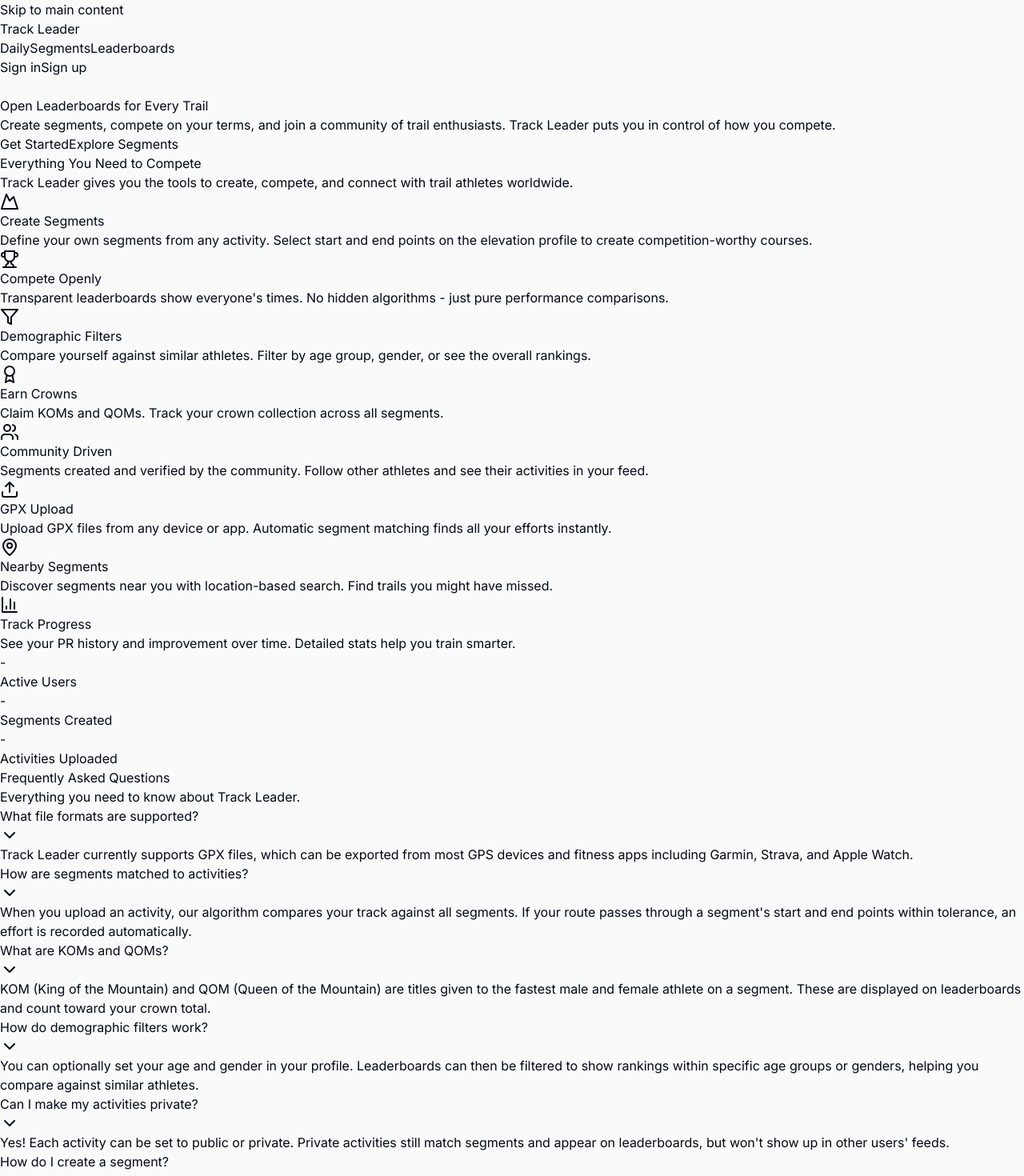
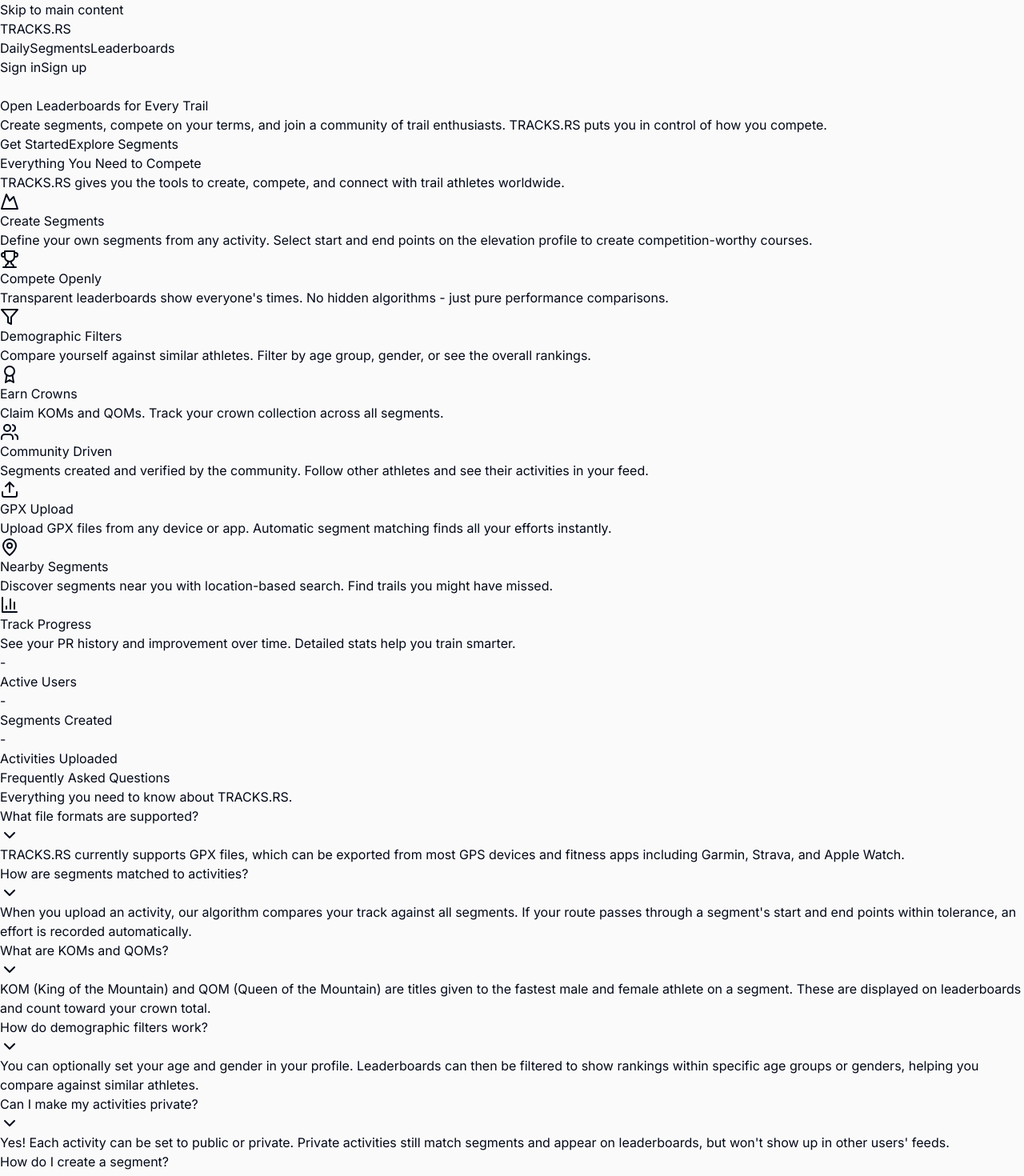
Before and after one commit to estk/track-leader, a Next.js app: page / in a window 1280 px wide. Shown: the top 1470 px of the page at 80% size. Built offline with nearby package versions, Linux system fonts and the light colour scheme; no server answers.

Commit message:
tracks.rs change

```diff
--- a/src/app/(auth)/register/page.tsx
+++ b/src/app/(auth)/register/page.tsx
@@ -51,7 +51,7 @@
         <CardHeader className="space-y-1">
           <CardTitle className="text-2xl font-bold">Create an account</CardTitle>
           <CardDescription>
-            Enter your details to create your Track Leader account
+            Enter your details to create your TRACKS.RS account
           </CardDescription>
         </CardHeader>
         <form onSubmit={handleSubmit}>
--- a/src/app/layout.tsx
+++ b/src/app/layout.tsx
@@ -1,13 +1,18 @@
 import type { Metadata } from "next";
-import { Inter } from "next/font/google";
+import { Inter, Orbitron } from "next/font/google";
 import "./globals.css";
 import { Providers } from "./providers";
 import { Header } from "@/components/header";
 
 const inter = Inter({ subsets: ["latin"] });
+const orbitron = Orbitron({
+  subsets: ["latin"],
+  variable: "--font-orbitron",
+  weight: ["700", "900"],
+});
 
 export const metadata: Metadata = {
-  title: "Track Leader",
+  title: "TRACKS.RS",
   description: "Open leaderboard platform for trail segments",
 };
 
@@ -18,7 +23,7 @@
 }) {
   return (
     <html lang="en">
-      <body className={inter.className}>
+      <body className={`${inter.className} ${orbitron.variable}`}>
         <Providers>
           {/* Skip to content link for keyboard navigation */}
           <a
--- a/src/app/page.tsx
+++ b/src/app/page.tsx
@@ -37,7 +37,7 @@
         </h1>
         <p className="mt-6 text-lg text-muted-foreground max-w-2xl mx-auto">
           Create segments, compete on your terms, and join a community of trail
-          enthusiasts. Track Leader puts you in control of how you compete.
+          enthusiasts. TRACKS.RS puts you in control of how you compete.
         </p>
         <div className="mt-10 flex items-center justify-center gap-4">
           <a
--- a/src/components/header.tsx
+++ b/src/components/header.tsx
@@ -25,10 +25,11 @@
       <div className="container mx-auto px-4 py-4 flex items-center justify-between">
         <Link
           href="/"
-          className="text-xl font-bold text-primary"
-          aria-label="Track Leader - Home"
+          className="font-[family-name:var(--font-orbitron)] font-black tracking-tight"
+          aria-label="TRACKS.RS - Home"
         >
-          Track Leader
+          <span className="text-xl text-foreground">TRACKS</span>
+          <span className="text-sm text-primary align-super font-bold">.RS</span>
         </Link>
 
         {/* Desktop nav */}
--- a/src/components/marketing/faq.tsx
+++ b/src/components/marketing/faq.tsx
@@ -8,7 +8,7 @@
   {
     question: "What file formats are supported?",
     answer:
-      "Track Leader currently supports GPX files, which can be exported from most GPS devices and fitness apps including Garmin, Strava, and Apple Watch.",
+      "TRACKS.RS currently supports GPX files, which can be exported from most GPS devices and fitness apps including Garmin, Strava, and Apple Watch.",
   },
   {
     question: "How are segments matched to activities?",
@@ -36,9 +36,9 @@
       "Open any of your activities, click 'Create Segment', then click on the elevation profile to select start and end points. Give it a name and submit. The segment will be available for everyone to compete on.",
   },
   {
-    question: "Is Track Leader free?",
+    question: "Is TRACKS.RS free?",
     answer:
-      "Yes, Track Leader is completely free to use. We believe in open competition and community-driven leaderboards without paywalls.",
+      "Yes, TRACKS.RS is completely free to use. We believe in open competition and community-driven leaderboards without paywalls.",
   },
   {
     question: "How accurate is segment timing?",
@@ -57,7 +57,7 @@
           Frequently Asked Questions
         </h2>
         <p className="mt-4 text-lg text-muted-foreground max-w-2xl mx-auto">
-          Everything you need to know about Track Leader.
+          Everything you need to know about TRACKS.RS.
         </p>
       </div>
       <div className="max-w-3xl mx-auto">
--- a/src/components/marketing/features.tsx
+++ b/src/components/marketing/features.tsx
@@ -68,7 +68,7 @@
           Everything You Need to Compete
         </h2>
         <p className="mt-4 text-lg text-muted-foreground max-w-2xl mx-auto">
-          Track Leader gives you the tools to create, compete, and connect with
+          TRACKS.RS gives you the tools to create, compete, and connect with
           trail athletes worldwide.
         </p>
       </div>
```
